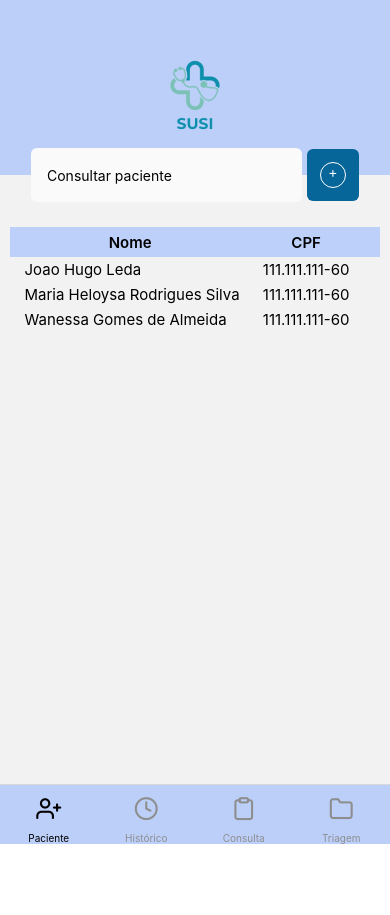
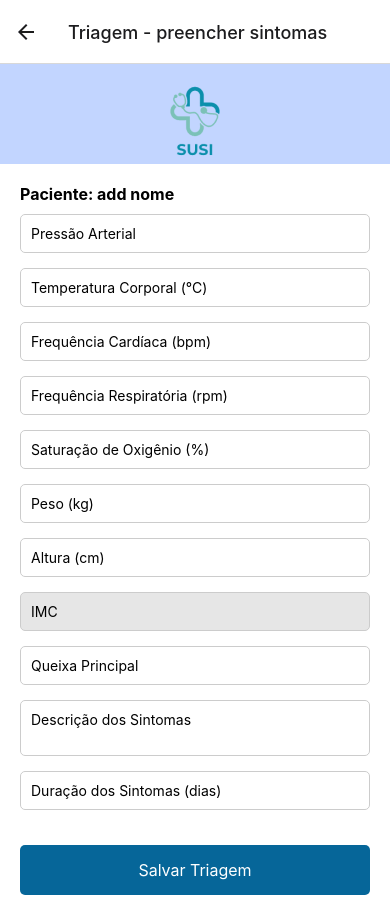
Before and after one commit to HugoLeda/saude-indeteligente, a React Native app in the folder SUSI/: screen /TextTriagem in a window 390 px wide. Before the commit the page ends 844 px from the top, so only its background shows below. Built offline with nearby package versions, Linux system fonts and the light colour scheme.

Commit message:
create texttriagem and audiotriagem

```diff
--- a/SUSI/src/routes/stack.routes.jsx
+++ b/SUSI/src/routes/stack.routes.jsx
@@ -5,6 +5,7 @@ import TabRoutes from './tab.routes'
 import CadastroPaciente from '../screens/CadastroPaciente';
 import NovaTriagem from '../screens/NovaTriagem';
 import TipoTriagem from '../screens/TipoTriagem';
+import TextTriagem from '../screens/TextTriagem';
 
 const Stack = createStackNavigator();
 
@@ -15,6 +16,7 @@ export default function StackRoutes() {
       <Stack.Screen name="CadastroPaciente" component={CadastroPaciente} options={{ headerShown: true, title: 'Cadastro de Paciente' }} />
       <Stack.Screen name="NovaTriagem" component={NovaTriagem} options={{ headerShown: true, title: 'Triagem - Selecionar Paciente' }} />
       <Stack.Screen name="TipoTriagem" component={TipoTriagem} options={{ headerShown: true, title: 'Triagem - Selecionar Tipo' }} />
+      <Stack.Screen name="TextTriagem" component={TextTriagem} options={{ headerShown: true, title: 'Triagem - preencher sintomas' }}/>
     </Stack.Navigator>
   );
 }
--- /dev/null
+++ b/SUSI/src/screens/TextTriagem/index.jsx
@@ -0,0 +1,154 @@
+import React, { useState, useEffect } from 'react';
+import { View, TextInput, Text, TouchableOpacity, StyleSheet, ScrollView } from 'react-native';
+import Header from '../../components/Header';
+
+export default function TextTriagem({ paciente }) {
+
+  const [pressaoArterial, setPressaoArterial] = useState('');
+  const [temperaturaCorporal, setTemperaturaCorporal] = useState('');
+  const [frequenciaCardiaca, setFrequenciaCardiaca] = useState('');
+  const [frequenciaRespiratoria, setFrequenciaRespiratoria] = useState('');
+  const [saturacaoOxigenio, setSaturacaoOxigenio] = useState('');
+  const [peso, setPeso] = useState('');
+  const [altura, setAltura] = useState('');
+  const [imc, setImc] = useState('');
+  const [queixaPrincipal, setQueixaPrincipal] = useState('');
+  const [descricaoSintomas, setDescricaoSintomas] = useState('');
+  const [duracaoSintomas, setDuracaoSintomas] = useState('');
+
+  useEffect(() => {
+    if (peso && altura) {
+      const alturaEmMetros = parseFloat(altura) / 100;
+      const imcCalculado = (parseFloat(peso) / (alturaEmMetros * alturaEmMetros)).toFixed(2);
+      setImc(imcCalculado);
+      console.log(paciente)
+    } else {
+      setImc('');
+    }
+  }, [peso, altura]);
+
+  return (
+    <View style={styles.container}>
+      <Header height={100} />
+      <ScrollView style={styles.form}>
+        <Text style={styles.label}>Paciente: add nome{/*paciente.nome*/}</Text>
+
+        <TextInput
+          style={styles.input}
+          placeholder="Pressão Arterial"
+          value={pressaoArterial}
+          onChangeText={setPressaoArterial}
+        />
+        <TextInput
+          style={styles.input}
+          placeholder="Temperatura Corporal (°C)"
+          value={temperaturaCorporal}
+          onChangeText={setTemperaturaCorporal}
+          keyboardType="numeric"
+        />
+        <TextInput
+          style={styles.input}
+          placeholder="Frequência Cardíaca (bpm)"
+          value={frequenciaCardiaca}
+          onChangeText={setFrequenciaCardiaca}
+          keyboardType="numeric"
+        />
+        <TextInput
+          style={styles.input}
+          placeholder="Frequência Respiratória (rpm)"
+          value={frequenciaRespiratoria}
+          onChangeText={setFrequenciaRespiratoria}
+          keyboardType="numeric"
+        />
+        <TextInput
+          style={styles.input}
+          placeholder="Saturação de Oxigênio (%)"
+          value={saturacaoOxigenio}
+          onChangeText={setSaturacaoOxigenio}
+          keyboardType="numeric"
+        />
+        <TextInput
+          style={styles.input}
+          placeholder="Peso (kg)"
+          value={peso}
+          onChangeText={setPeso}
+          keyboardType="numeric"
+        />
+        <TextInput
+          style={styles.input}
+          placeholder="Altura (cm)"
+          value={altura}
+          onChangeText={setAltura}
+          keyboardType="numeric"
+        />
+        <TextInput
+          style={[styles.input, styles.imcInput]}
+          placeholder="IMC"
+          value={imc}
+          editable={false}
+        />
+        <TextInput
+          style={styles.input}
+          placeholder="Queixa Principal"
+          value={queixaPrincipal}
+          onChangeText={setQueixaPrincipal}
+        />
+        <TextInput
+          style={styles.input}
+          placeholder="Descrição dos Sintomas"
+          value={descricaoSintomas}
+          onChangeText={setDescricaoSintomas}
+          multiline
+        />
+        <TextInput
+          style={styles.input}
+          placeholder="Duração dos Sintomas (dias)"
+          value={duracaoSintomas}
+          onChangeText={setDuracaoSintomas}
+          keyboardType="numeric"
+        />
+
+        <TouchableOpacity style={styles.button}>
+          <Text style={styles.buttonText}>Salvar Triagem</Text>
+        </TouchableOpacity>
+      </ScrollView>
+    </View>
+  );
+}
+
+const styles = StyleSheet.create({
+  container: {
+    flex: 1,
+    backgroundColor: '#fff',
+  },
+  form: {
+    padding: 20,
+  },
+  label: {
+    fontSize: 16,
+    fontWeight: 'bold',
+    marginBottom: 10,
+  },
+  input: {
+    width: '100%',
+    padding: 10,
+    marginBottom: 15,
+    borderWidth: 1,
+    borderColor: '#ccc',
+    borderRadius: 5,
+  },
+  imcInput: {
+    backgroundColor: '#e6e6e6',
+  },
+  button: {
+    padding: 15,
+    backgroundColor: '#066699',
+    borderRadius: 5,
+    alignItems: 'center',
+    marginTop: 20,
+  },
+  buttonText: {
+    color: '#fff',
+    fontSize: 16,
+  },
+});
--- a/SUSI/src/screens/TipoTriagem/index.jsx
+++ b/SUSI/src/screens/TipoTriagem/index.jsx
@@ -1,16 +1,28 @@
 import React from 'react';
 import { View, TouchableOpacity, Text, StyleSheet } from 'react-native';
 import Header from '../../components/Header';
+import { useNavigation } from '@react-navigation/native';
+
+import { Feather } from '@expo/vector-icons';
+import { FontAwesome } from '@expo/vector-icons';
 
 export default function TipoTriagem({ paciente }) {
+  const navigation = useNavigation();
+
   return (
     <View style={styles.container}>
       <Header height={100} />
       <View style={styles.content}>
         <TouchableOpacity style={styles.button}>
+          <Feather name="mic" size={40} color="#066699" />
           <Text style={styles.buttonText}>Capturar Áudio</Text>
         </TouchableOpacity>
-        <TouchableOpacity style={styles.button}>
+
+        <TouchableOpacity
+          style={styles.button}
+          onPress={() => navigation.navigate('TextTriagem', { paciente })}
+        >
+          <FontAwesome name="keyboard-o" size={40} color="#066699" />
           <Text style={styles.buttonText}>Inserir Digitalmente</Text>
         </TouchableOpacity>
       </View>
@@ -32,15 +44,18 @@ const styles = StyleSheet.create({
   button: {
     width: '80%',
     padding: 15,
-    height: 120,
-    backgroundColor: '#066699',
+    height: 150,
+    backgroundColor: '#fff',
     borderRadius: 5,
+    borderWidth: 2,
+    borderColor: '#066699',
     alignItems: 'center',
-    justifyContent: 'center',
+    justifyContent: 'space-evenly',
     marginBottom: 50,
   },
   buttonText: {
-    color: '#fff',
+    color: '#066699',
     fontSize: 16,
+    marginBottom: 10,
   },
 });
```
Also changed, not shown: SUSI/src/screens/AudioTriagem/index.jsx (added, +12 -0 lines).
